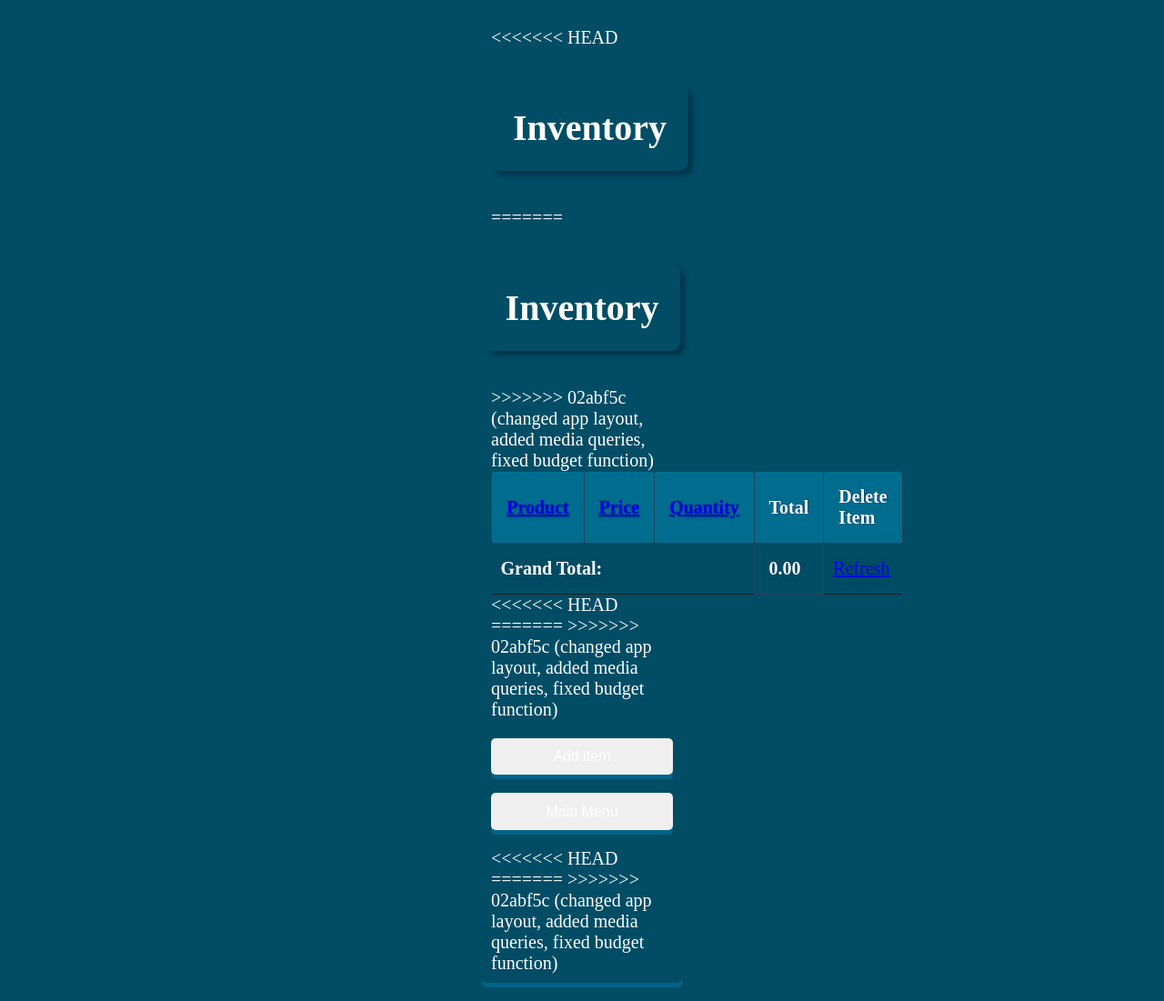
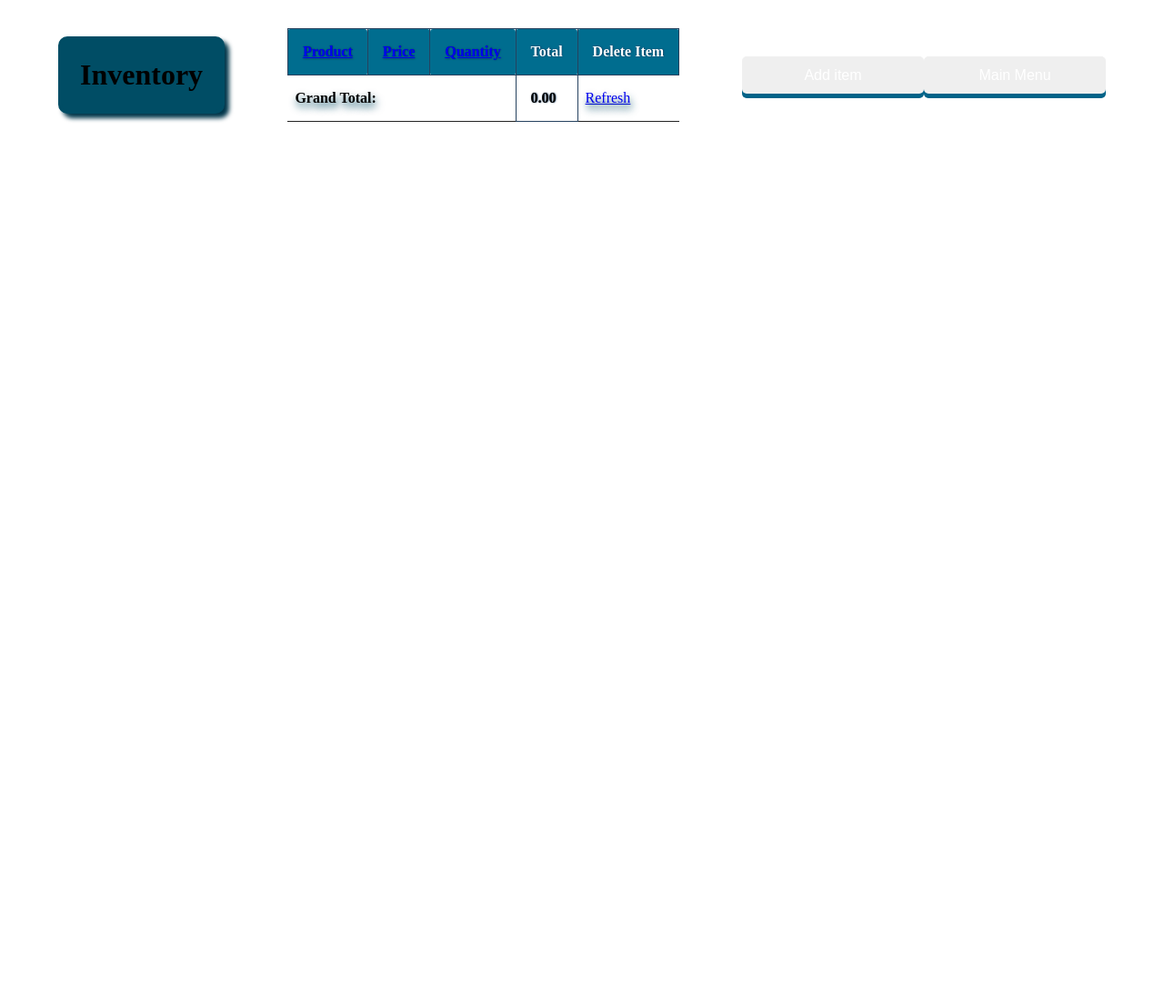
Before and after one commit to god-code-enabled/Inventory-Management-WebApp, a Flask app: page /view in a window 1280 px wide. Shown: the whole page at 91% size. After the commit the page ends 134 px from the top, so only its background shows below. Run offline with Flask 3, Linux system fonts and the light colour scheme; parts of the project's set-up code (start-up, migrations or seed data) failed here and were passed over.

Commit message:
Update view.html

```diff
--- a/templates/view.html
+++ b/templates/view.html
@@ -1,43 +1,20 @@
 <!DOCTYPE html>
 <html>
+
 <head>
     <meta charset="UTF-8">
     <meta http-equiv="X-UA-Compatible" content="IE=edge">
     <meta name="viewport" content="width=device-width, initial-scale=1.0, user-scalable=no">
     <title>View Inventory</title>
     <link rel="stylesheet" type="text/css" href="{{ url_for('static', filename='style.css') }}">
-<<<<<<< HEAD
-    <style>
-        @media only screen and (max-width: 320px) {
-            table {
-                font-size: 14px;
-            }
+</head>
 
-            .table-cell {
-                padding: 10px;
-            }
-
-            th {
-                font-size: 16px;
-            }
-        }
-    </style>
-</head>
-<body class="webpage ">
-    <h1>Inventory</h1>
-
-    <table style="margin-left: -100px;">
-=======
-
-</head>
-<body class ="view-body">
-  <div  class="view-body" id="view-body">
+<body class="view-body">
     <div class="view-header">
         <h1 class="view-h1">Inventory</h1>
     </div>
     <div class="table-wrapper">
         <table>
->>>>>>> 02abf5c (changed app layout, added media queries, fixed budget function)
             <thead>
                 <tr>
                     <th class="table-cell">
@@ -71,19 +48,13 @@
                 </tr>
             </tbody>
         </table>
-<<<<<<< HEAD
-=======
     </div>
->>>>>>> 02abf5c (changed app layout, added media queries, fixed budget function)
     <form method="get" action="{{ url_for('add') }}">
         <button type="submit">Add item</button>
     </form>
     <form method="get" action="{{ url_for('index') }}">
         <button type="submit">Main Menu</button>
     </form>
-<<<<<<< HEAD
-=======
-  </div>
->>>>>>> 02abf5c (changed app layout, added media queries, fixed budget function)
 </body>
+
 </html>
```
Lines whose indentation alone changed are shown as unchanged.
